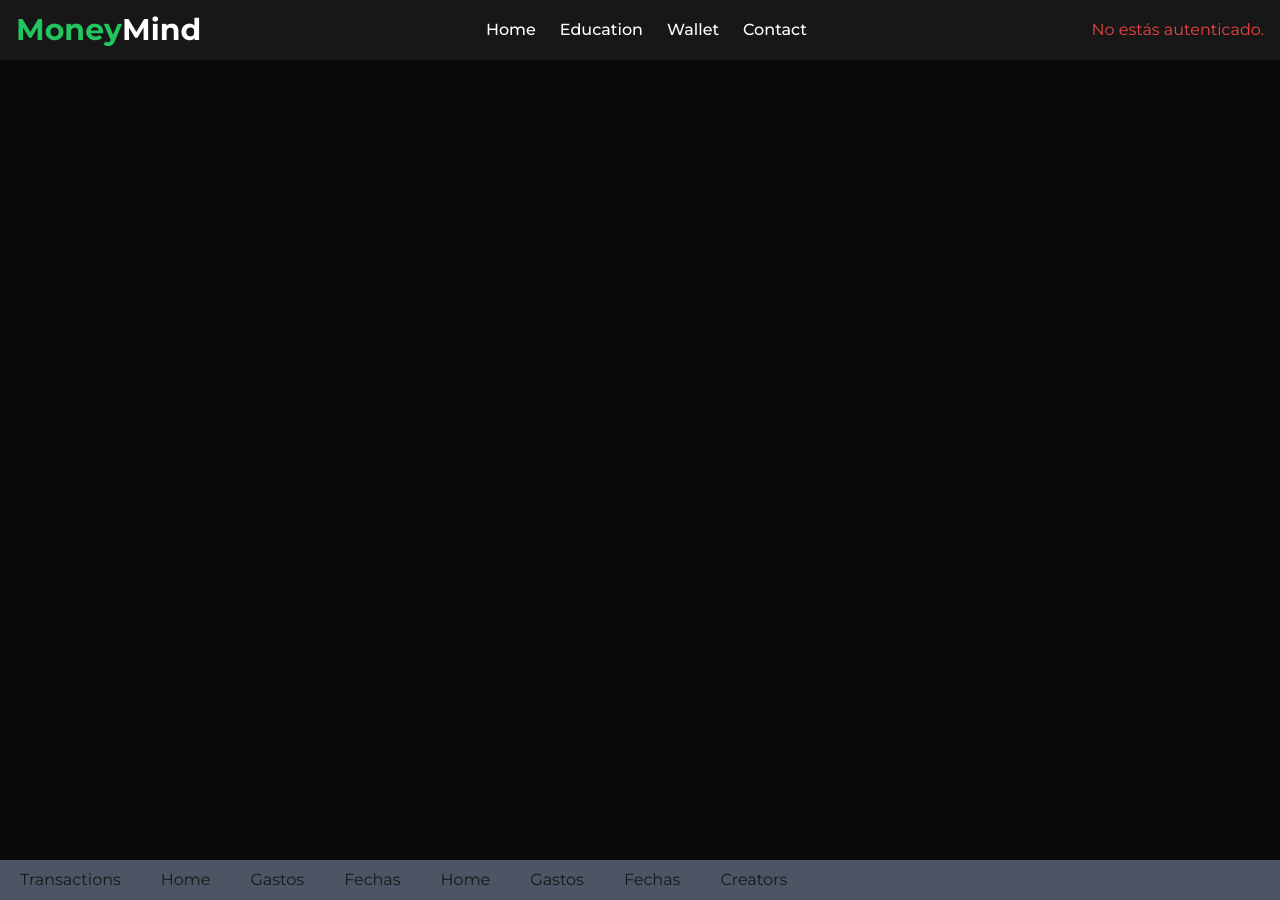
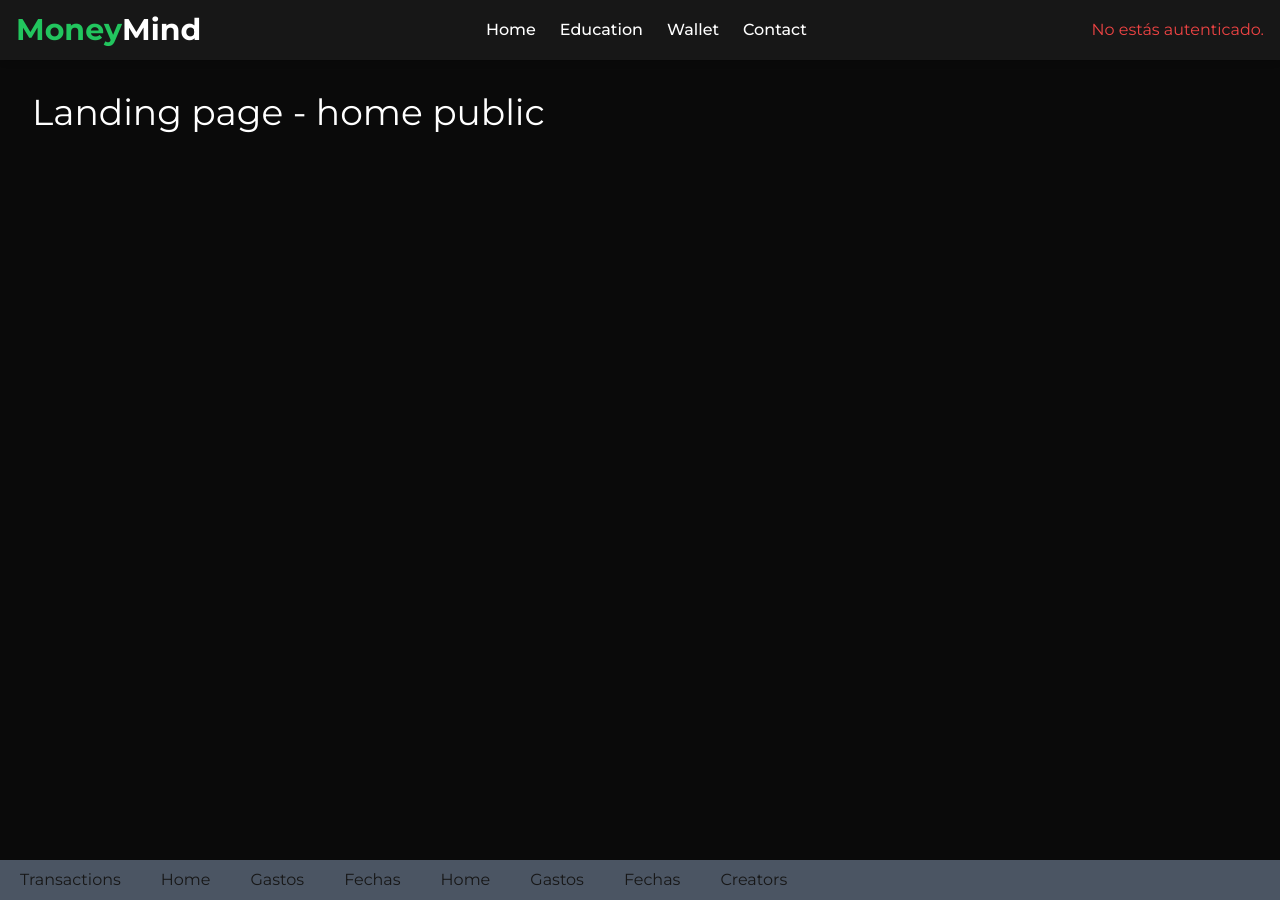
Before and after one commit to Lau-szutner/Money-Mind, a Next.js app in the folder frontend/: page / in a window 1280 px wide. Built offline with nearby package versions, Linux system fonts and the light colour scheme.

Commit message:
update home

```diff
--- a/frontend/src/app/components/TransactionsGrap.jsx
+++ b/frontend/src/app/components/TransactionsGrap.jsx
@@ -5,7 +5,7 @@ import { PieChart, Pie, Cell, Tooltip } from 'recharts';
 
 const COLORS = ['#0088FE', '#00C49F', '#FFBB28', '#FF8042'];
 
-export default function TransactionsGrap({ transactions }) {
+export const TransactionsGrap = ({ transactions }) => {
   // Convertimos los datos: parseamos amount a número
   const data = transactions.map((t) => ({
     title: t.title,
@@ -53,4 +53,4 @@ export default function TransactionsGrap({ transactions }) {
       <p className="black-buttons w-full shadow-custom">Analyze</p>
     </div>
   );
-}
+};
--- a/frontend/src/app/page.tsx
+++ b/frontend/src/app/page.tsx
@@ -1,5 +1,9 @@
 // app/education/page.tsx
 
 export default function Home() {
-  return <main className="min-h-screen p-8 bg-neutral-950 text-white"></main>;
+  return (
+    <main className="min-h-screen p-8 bg-neutral-950 text-white">
+      <h1 className="text-4xl">Landing page - home public</h1>
+    </main>
+  );
 }
--- a/frontend/src/app/wallet/page.js
+++ b/frontend/src/app/user/wallet/page.js
@@ -1,7 +1,8 @@
 'use client';
 import React, { useEffect, useState } from 'react';
 import Cookies from 'js-cookie';
-import TransactionsGrap from '../components/TransactionsGrap';
+import { TransactionsGrap } from '@/app/components/TransactionsGrap';
+
 import { useRouter } from 'next/navigation';
 
 // components
```
Also changed, not shown: 1 other file (tests, documents, lock files or other folders).
